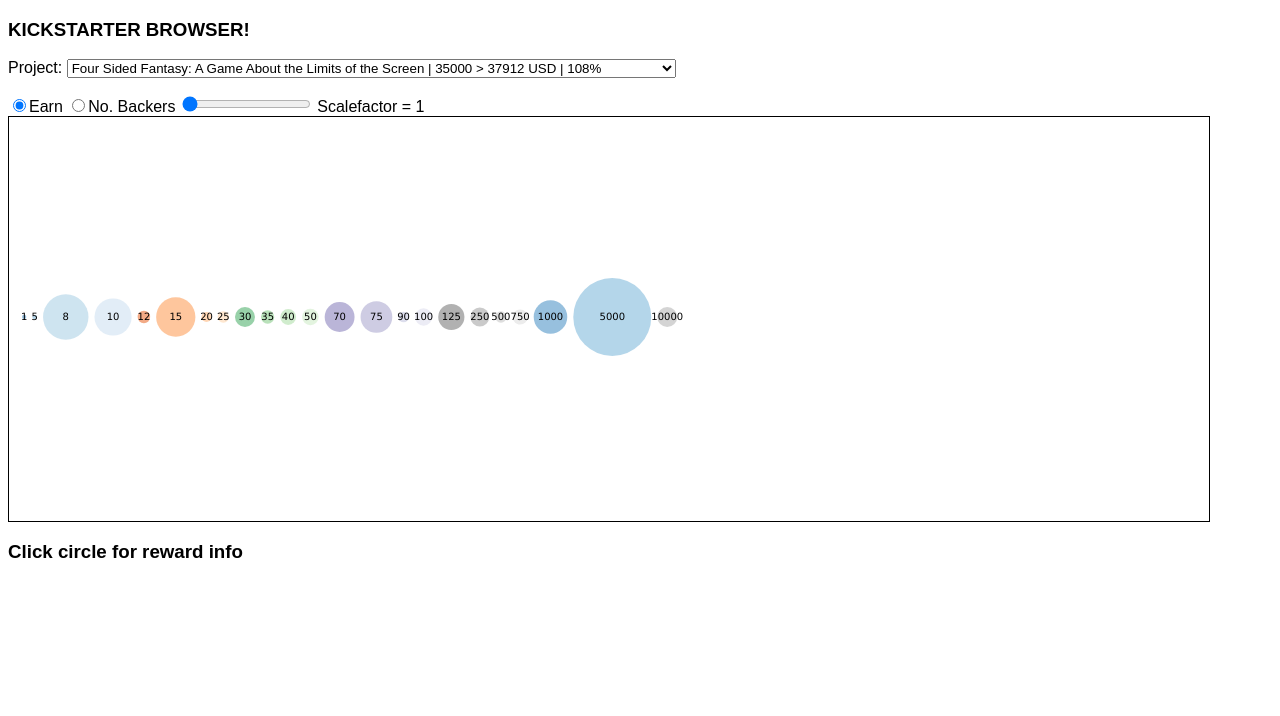
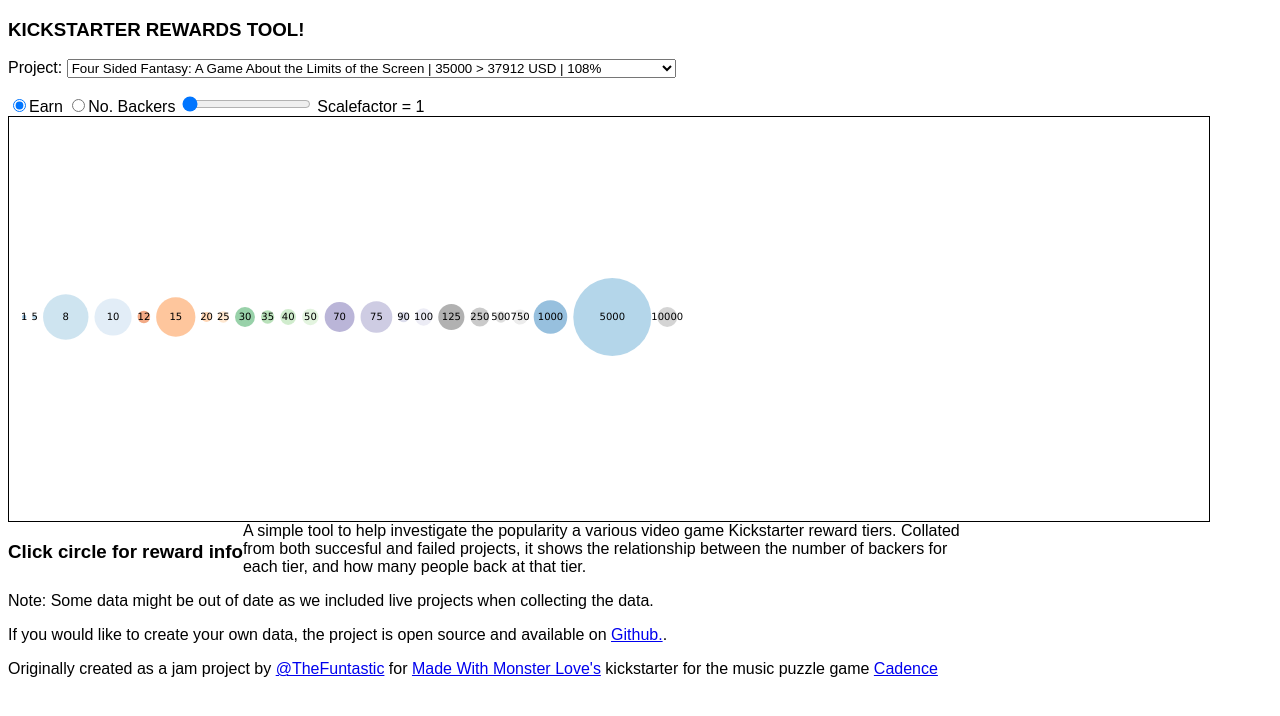
Before and after one commit to thefuntastic/kickstarter-rewards-tool, a plain HTML site: page index.html in a window 1280 px wide. Drawn offline with nearby package versions, Linux system fonts and the light colour scheme.

Commit message:
Added description to homepage

```diff
--- a/index.html
+++ b/index.html
@@ -15,7 +15,7 @@
   </head>
 
   <body>
-    <h3>KICKSTARTER BROWSER!</h3>
+    <h3>KICKSTARTER REWARDS TOOL!</h3>
 
     <p>Project:
     <select id="picker"></select>
@@ -41,6 +41,23 @@
     	<h4 id="backers"></h4>
     	<h5 id="total"></h5>
     	<p style="max-width: 300px"></p>
+    </div>
+
+    <div style="max-width:960px">
+      <br>
+      <br>
+      <p>
+        A simple tool to help investigate the popularity a various video game Kickstarter reward tiers. Collated from both succesful and failed projects, it shows the relationship between
+        the number of backers for each tier, and how many people back at that tier.
+      </p>
+      <p>
+        Note: Some data might be out of date as we included live projects when collecting the data.
+      </p>
+      <p>
+        If you would like to create your own data, the project is open source and available on <a href="https://github.com/thefuntastic/kickstarter-rewards-tool">Github.</a>.
+      </p>
+      <p>Originally created as a jam project by <a href="http://www.twitter.com/@thefuntastic">@TheFuntastic</a> for <a href="http://www.madewithmonsterlove.com">Made With Monster Love's</a>      kickstarter for the music puzzle game <a href="https://www.kickstarter.com/projects/947738574/cadence">Cadence</a>
+      </p>
     </div>
 
     <script type="text/javascript">
```
